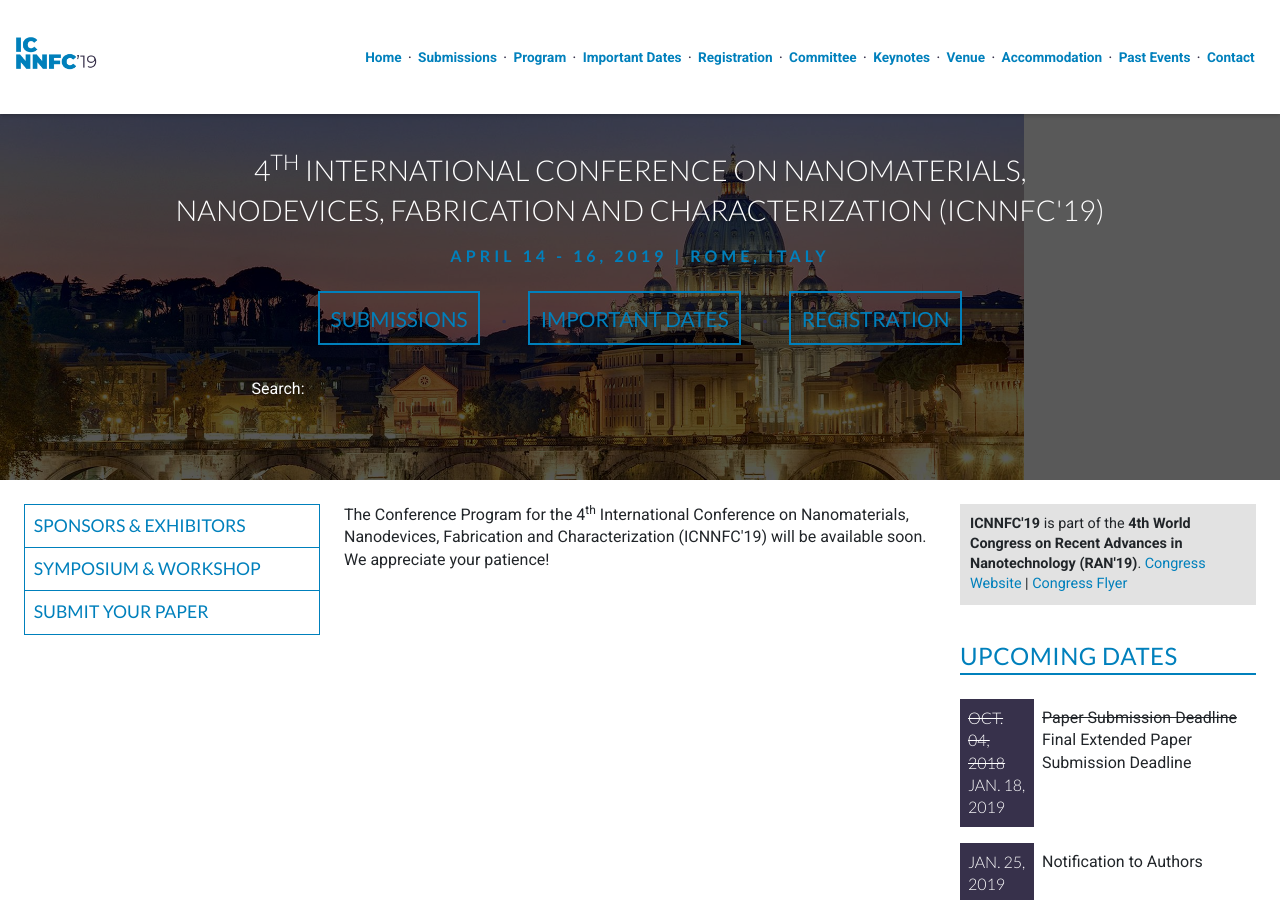
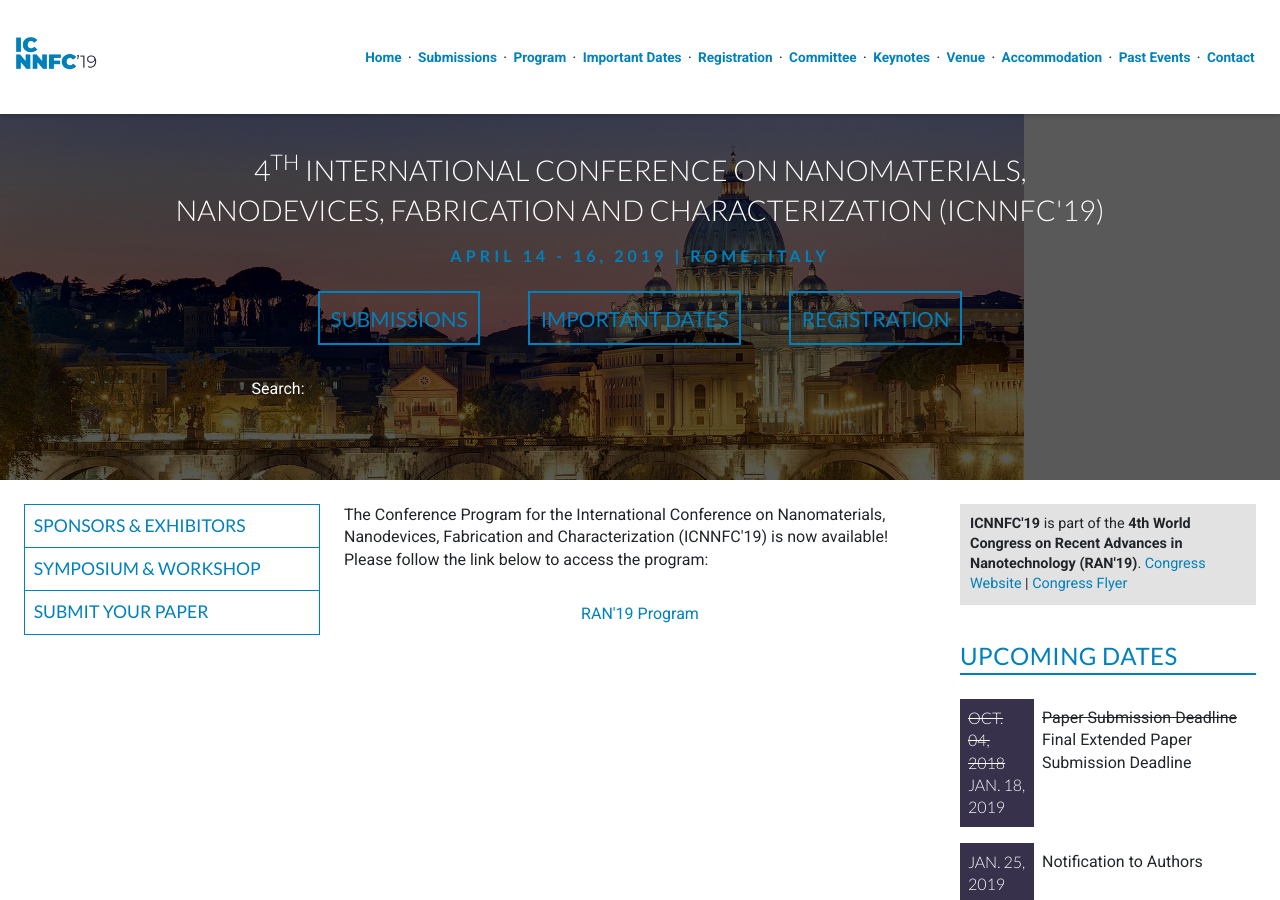
Before and after one commit to intaset/icnnfc, a Jekyll site: the page built from program.html, in a window 1280 px wide and 900 px high. Built offline with Jekyll 4.4.1, drawn with Linux system fonts in a browser that asks for light colours; nearby versions of some CDN libraries; Markdown is read by kramdown in place of the engine named in the settings; comment, search, counter and statistics services are not loaded.

Commit message:
added program

```diff
--- a/program.html
+++ b/program.html
@@ -7,10 +7,10 @@ keyword: nanoparticles, nanotubes, graphene, nanotechnology and coating, computa
 
 <div class="unit unit-s-1 unit-m-1-4-1 unit-l-1-4-1">
   <div class="unit-spacer content">
-    <p class="body">The Conference Program for the 4<sup>th</sup> International Conference on Nanomaterials, Nanodevices, Fabrication and Characterization (ICNNFC'19) will be available soon. We appreciate your patience!</p>
+    <!--<p class="body">The Conference Program for the 4<sup>th</sup> International Conference on Nanomaterials, Nanodevices, Fabrication and Characterization (ICNNFC'19) will be available soon. We appreciate your patience!</p>-->
 
-    <!-- <p class="body">The Conference Program for the International Conference on Nanomaterials, Nanodevices, Fabrication and Characterization (ICNNFC'19) is now available! Please follow the link below to access the program:</p>
+     <p class="body">The Conference Program for the International Conference on Nanomaterials, Nanodevices, Fabrication and Characterization (ICNNFC'19) is now available! Please follow the link below to access the program:</p>
 
-    <p align="center"><a href="../RAN17_Program.pdf" class="body-link">RAN'18 Program</a></p> -->
+    <p align="center"><a href="https://www.rancongress.com/program" class="body-link">RAN'19 Program</a></p>
   </div>
   </div>
```
Also changed, not shown: 1 other file.
